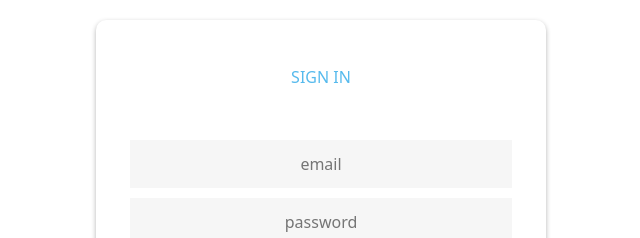
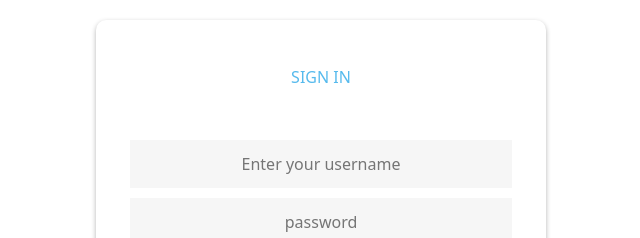
Before and after one commit to imasadullah/demoProject, an Angular app: page / in a window 1280 px wide. Shown: the top 238 px of the page, without its empty margins (319-959 px from the left). Built offline with nearby package versions, Linux system fonts and the light colour scheme.

Commit message:
some changes

```diff
--- a/src/app/app.component.css
+++ b/src/app/app.component.css
@@ -103,7 +103,7 @@ input[type=button]:active, input[type=submit]:active, input[type=reset]:active
   transform: scale(0.95);
 }
 
-input[type=password], input[type=email] {
+input[type=password], input[type=text] {
   background-color: #f6f6f6;
   border: none;
   color: #0d0d0d;
@@ -124,12 +124,12 @@ input[type=password], input[type=email] {
   border-radius: 5px 5px 5px 5px;
 }
 
-input[type=text]:focus, input[type=email]:focus{
+input[type=text]:focus, input[type=text]:focus{
   background-color: #fff;
   border-bottom: 2px solid #5fbae9;
 }
 
-input[type=text]:placeholder, input[type=email]:placeholder {
+input[type=text]:placeholder, input[type=text]:placeholder {
   color: #cccccc;
 }
 
--- a/src/app/app.component.html
+++ b/src/app/app.component.html
@@ -2,20 +2,18 @@
 <p>Lorem ipsum dolor sit amet consectetur adipisicing.</p>
 <h2>I'll pull this changed file</h2>
  -->
+
+
  <div class="wrapper fadeInDown zero-raduis">
     <div id="formContent">
-      <!-- Tabs Titles -->
 
-      <!-- Icon -->
       <div class="fadeIn first">
-        <!-- <img src="http://danielzawadzki.com/codepen/01/icon.svg" id="icon" alt="User Icon" /> -->
         <h2 class="my-5">Sign In</h2>
       </div>
 
-      <!-- Login Form -->
       <form>
-        <input type="email" id="email" class="fadeIn second zero-raduis" name="email" placeholder="email">
-        <input type="password" id="password" class="fadeIn third zero-raduis" name="login" placeholder="password">
+        <input type="text" id="name" class="fadeIn second zero-raduis" name="username" placeholder="Enter your username" autocomplete="off">
+        <input type="password" id="password" class="fadeIn third zero-raduis" name="password" placeholder="password" autocomplete="off">
           <div id="formFooter">
         </div>
         <input type="submit" class="fadeIn fourth zero-raduis" value="login">
```
